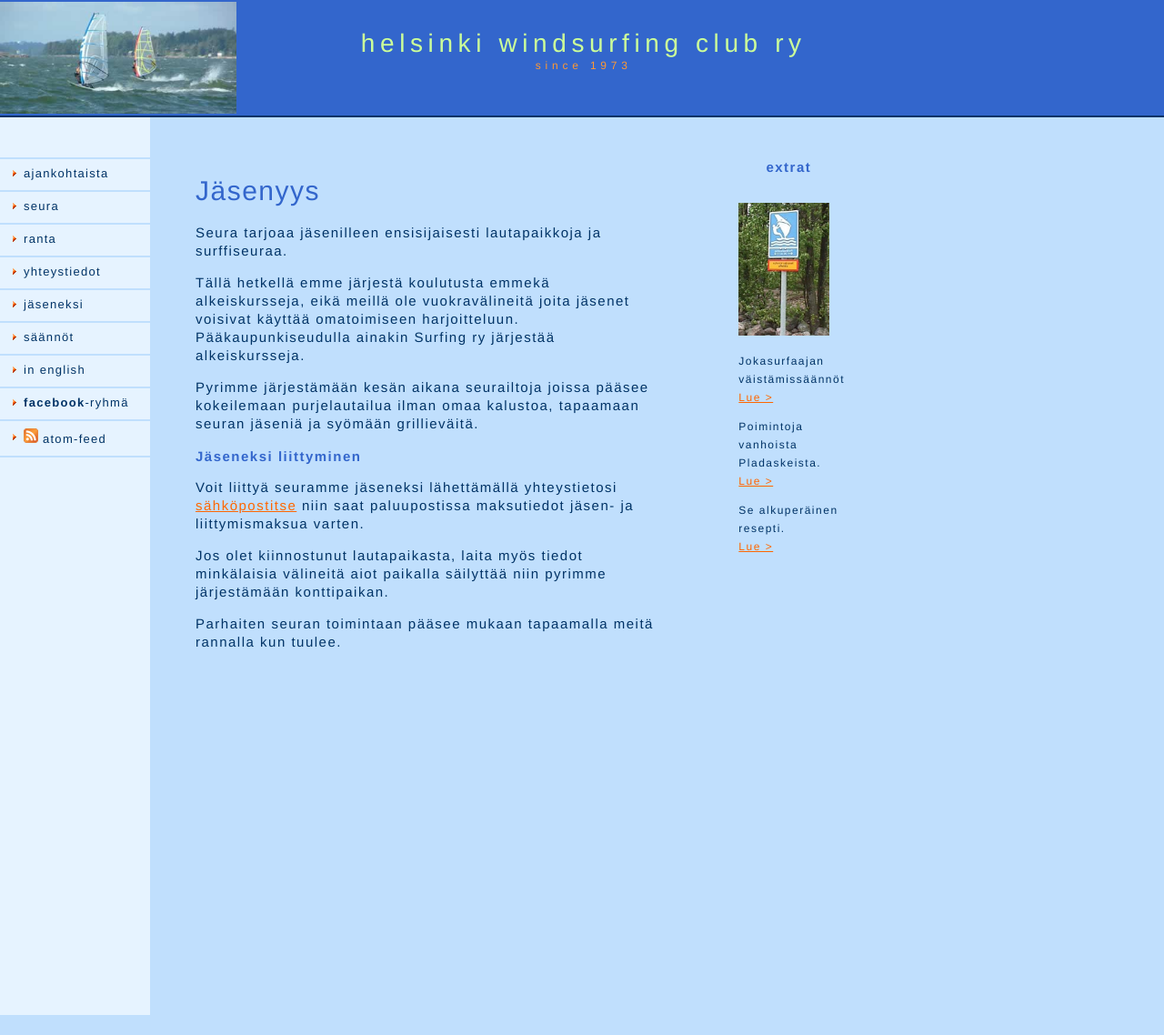
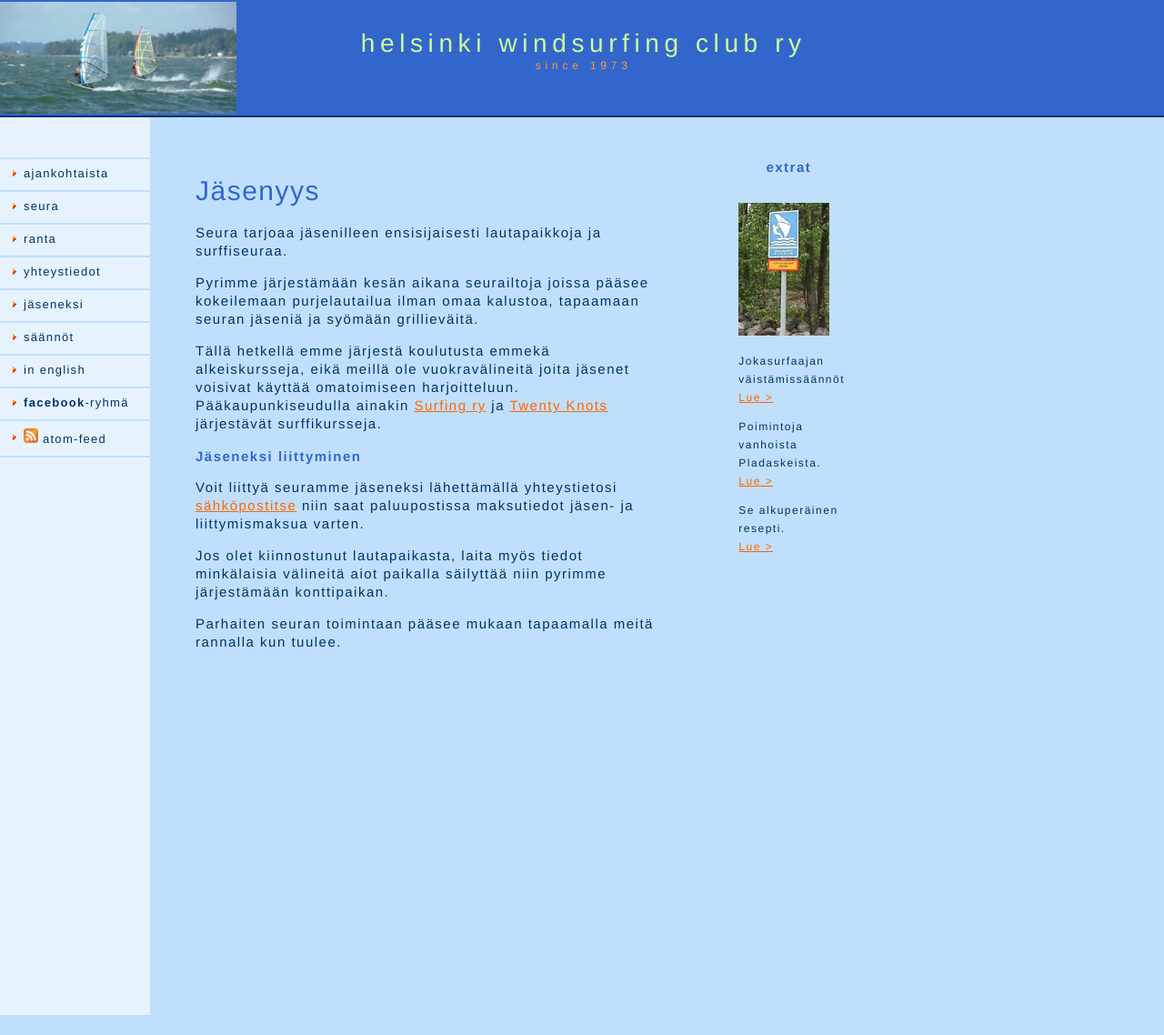
Before and after one commit to hvrauhal/helsinkiwindsurfingclub.fi, a Jekyll site: the page built from jaseneksi.md, in a window 1280 px wide. Shown: the whole page at 91% size. Built offline with Jekyll 4.4.1, drawn with Linux system fonts in a browser that asks for light colours; nearby versions of some CDN libraries; Markdown is read by kramdown in place of the engine named in the settings.

Commit message:
Fix info on alkeiskurssit

```diff
--- a/jaseneksi.md
+++ b/jaseneksi.md
@@ -8,12 +8,11 @@ Jäsenyys
 
 Seura tarjoaa jäsenilleen ensisijaisesti lautapaikkoja ja surffiseuraa.
 
-Tällä hetkellä emme järjestä koulutusta emmekä alkeiskursseja, eikä meillä ole vuokravälineitä joita jäsenet voisivat
-käyttää omatoimiseen harjoitteluun. Pääkaupunkiseudulla ainakin Surfing ry järjestää alkeiskursseja.
-
 Pyrimme järjestämään kesän aikana seurailtoja joissa pääsee kokeilemaan purjelautailua ilman omaa kalustoa, tapaamaan
 seuran jäseniä ja syömään grillieväitä.
 
+Tällä hetkellä emme järjestä koulutusta emmekä alkeiskursseja, eikä meillä ole vuokravälineitä joita jäsenet voisivat
+käyttää omatoimiseen harjoitteluun. Pääkaupunkiseudulla ainakin [Surfing ry](http://www.surfing-ry.org/) ja [Twenty Knots](http://twentyknots.fi/) järjestävät surffikursseja.
 
 Jäseneksi liittyminen
 ---------------------
```
